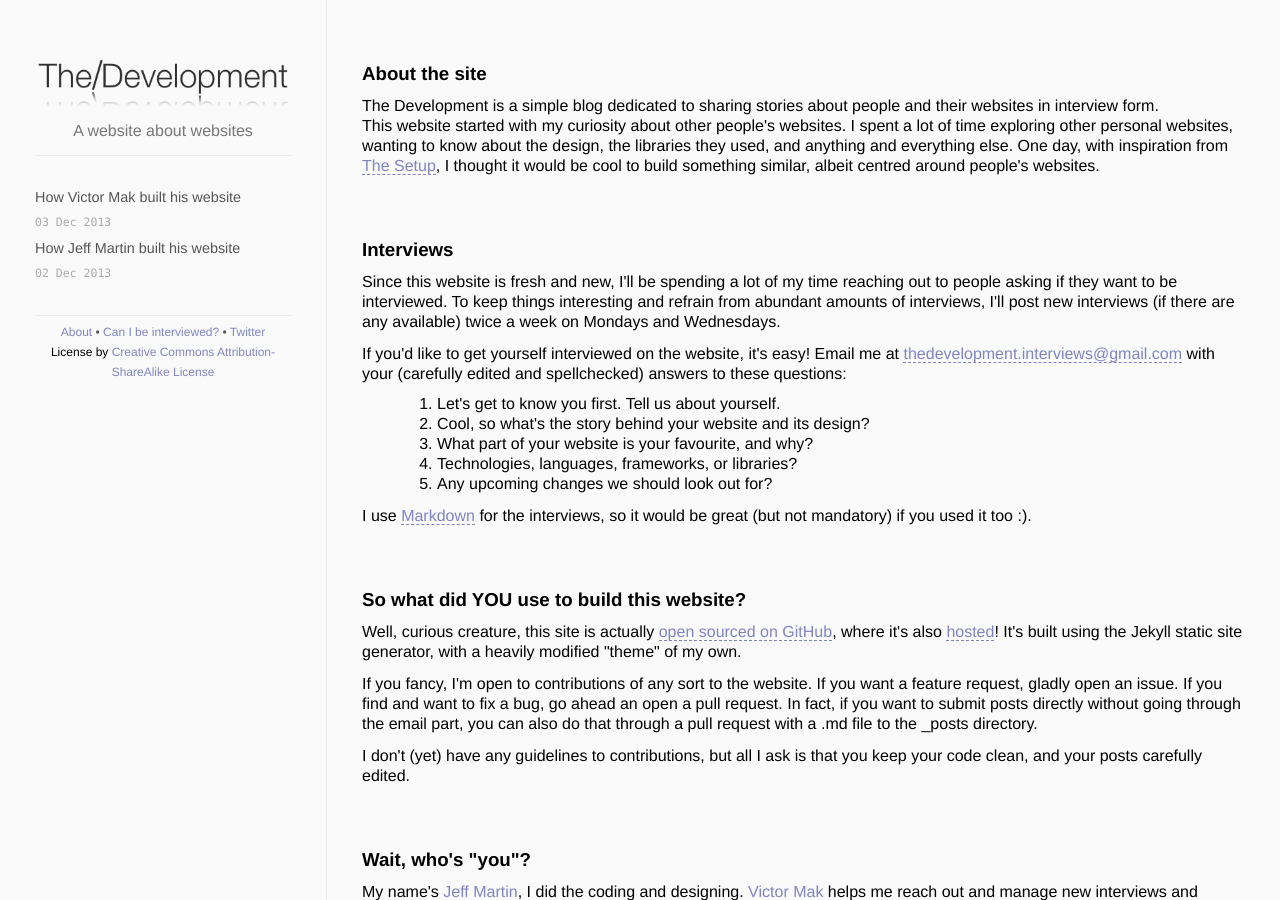
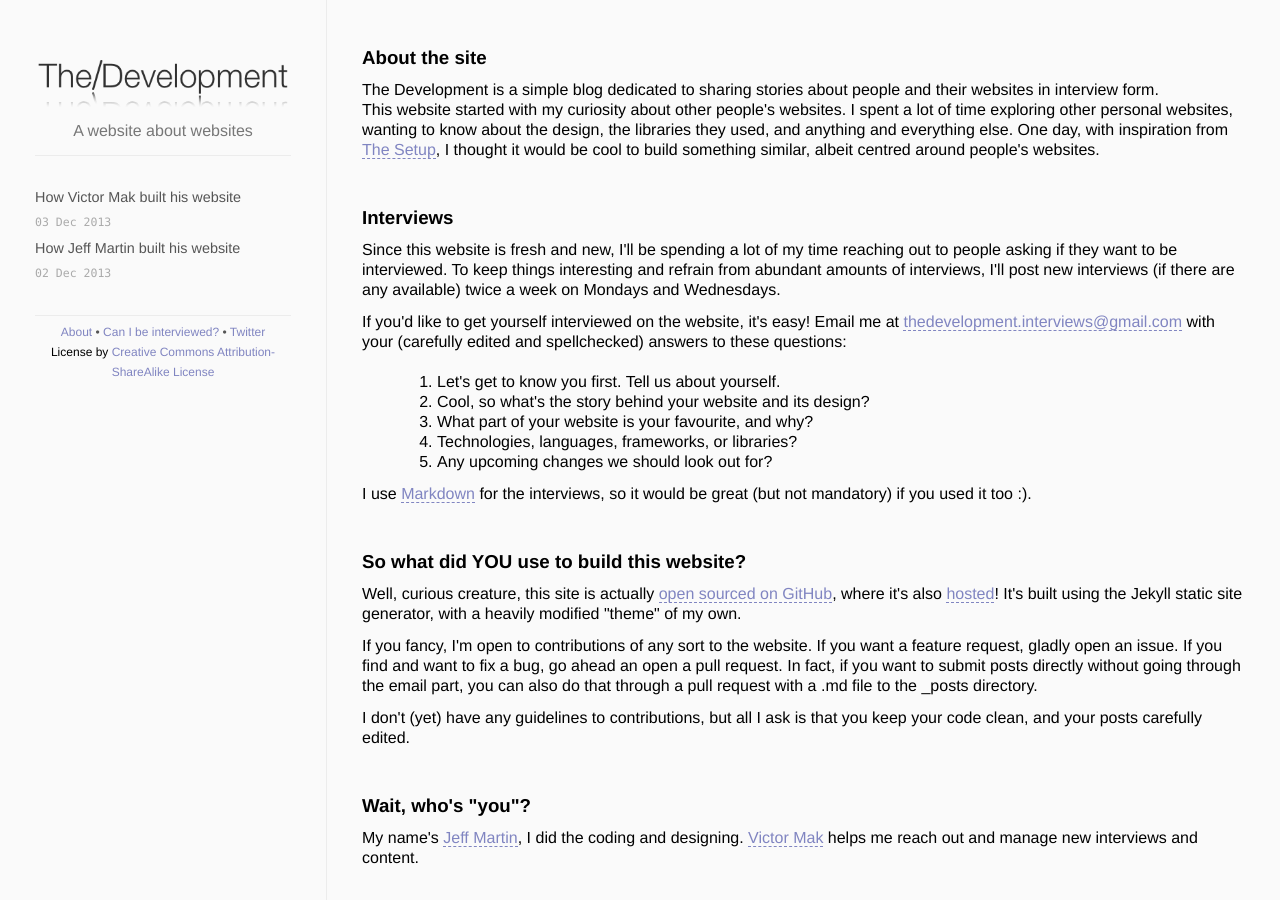
Before and after one commit to the-development/thedevelopment, a Jekyll site: the page built from about/index.html, in a window 1280 px wide. Built offline with Jekyll 4.4.1, drawn with Linux system fonts in a browser that asks for light colours; Markdown is read by kramdown in place of the engine named in the settings.

Commit message:
Tweak margin and padding

```diff
--- a/css/main.css
+++ b/css/main.css
@@ -283,12 +283,12 @@ a:hover {
 }
 
 .about-section {
-  padding-top: 4em;
+  padding-top: 3em;
 }
 
 #interview-questions {
   margin-left: 75px;
-  margin-top: 10px;
+  margin-top: 20px;
 }
 
 #team {
```
